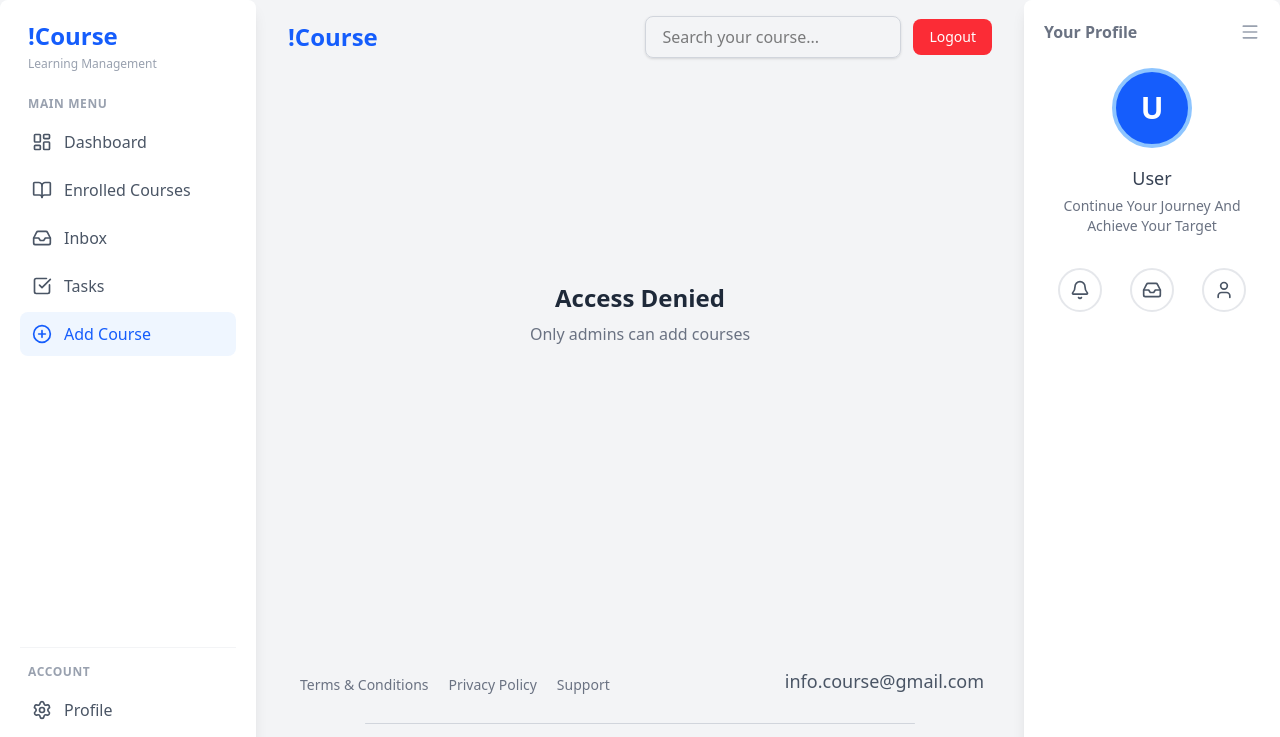
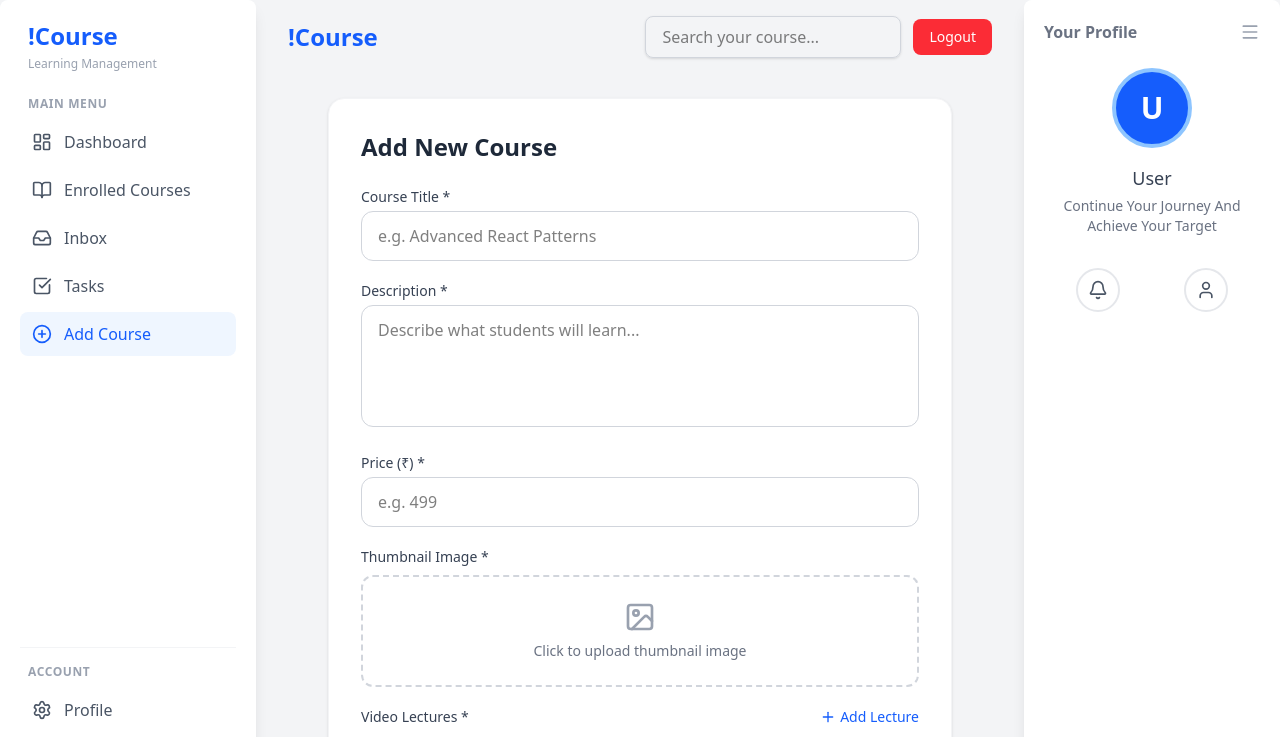
Before and after one commit to ganeshbelote/LMS_Project_MERN, a React (Vite) app in the folder frontend/: page /add-courses in a window 1280 px wide. Shown: the top 737 px of the page. Built offline with nearby package versions, Linux system fonts and the light colour scheme; sample sign-in values are in the browser's storage.

Commit message:
minor ui and logic fix

```diff
--- a/frontend/src/components/Layout/Profilebar.jsx
+++ b/frontend/src/components/Layout/Profilebar.jsx
@@ -37,12 +37,6 @@ const Profilebar = () => {
             <Bell className="w-5 h-5 text-gray-600" />
           </button>
           <button
-            onClick={() => navigate('/inbox')}
-            className='p-2.5 border-2 border-gray-200 rounded-full hover:border-blue-300 hover:bg-blue-50 transition-all duration-200 cursor-pointer'
-          >
-            <InboxIcon className="w-5 h-5 text-gray-600" />
-          </button>
-          <button
             onClick={() => navigate('/profile')}
             className='p-2.5 border-2 border-gray-200 rounded-full hover:border-blue-300 hover:bg-blue-50 transition-all duration-200 cursor-pointer'
           >
--- a/frontend/src/pages/AddCourses.jsx
+++ b/frontend/src/pages/AddCourses.jsx
@@ -114,7 +114,7 @@ const AddCourses = () => {
     }
   }
 
-  if (role !== 'Admin') {
+  if (role !== 'admin') {
     return (
       <div className="p-6 flex items-center justify-center min-h-[60vh]">
         <div className="text-center">
```
